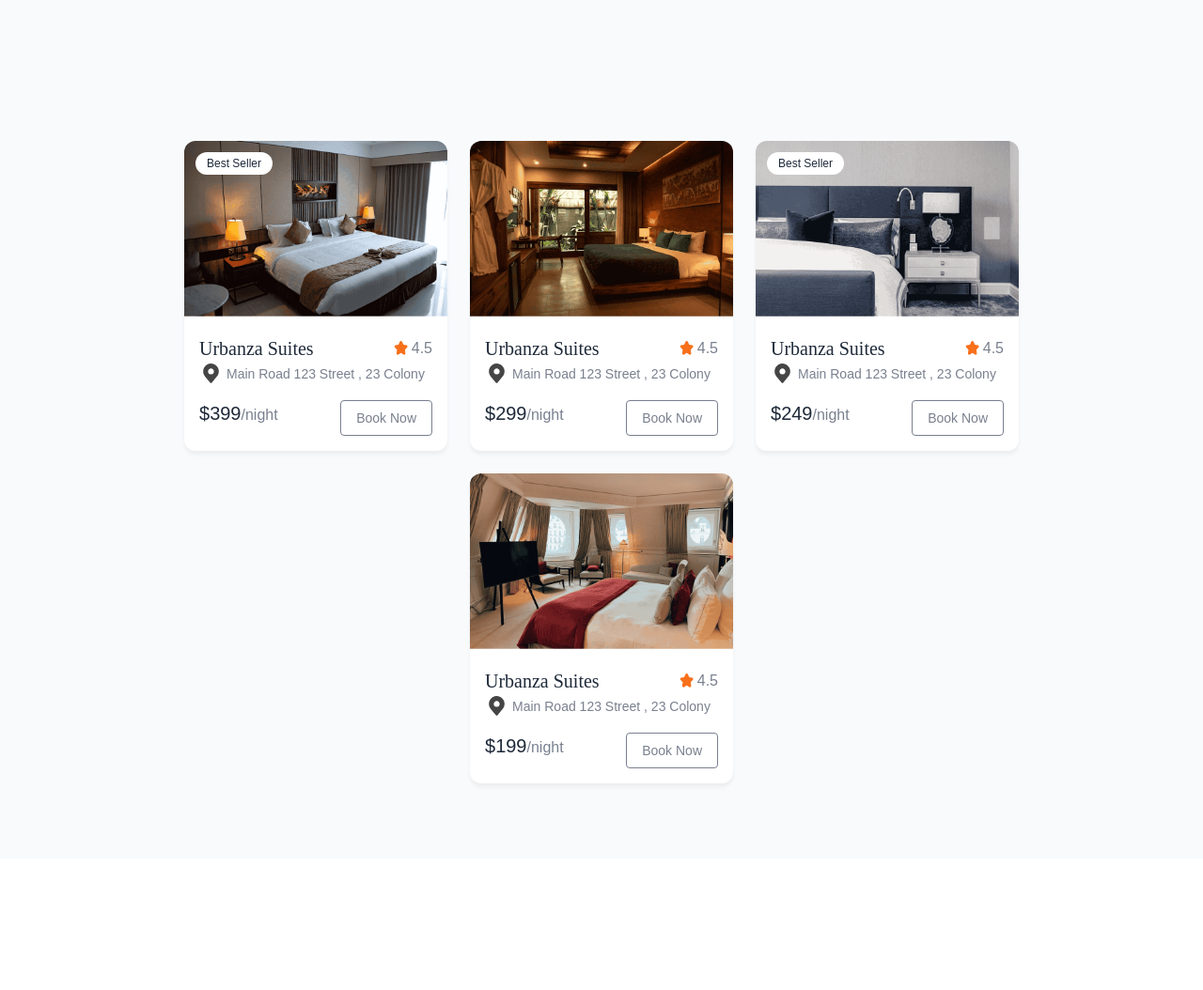
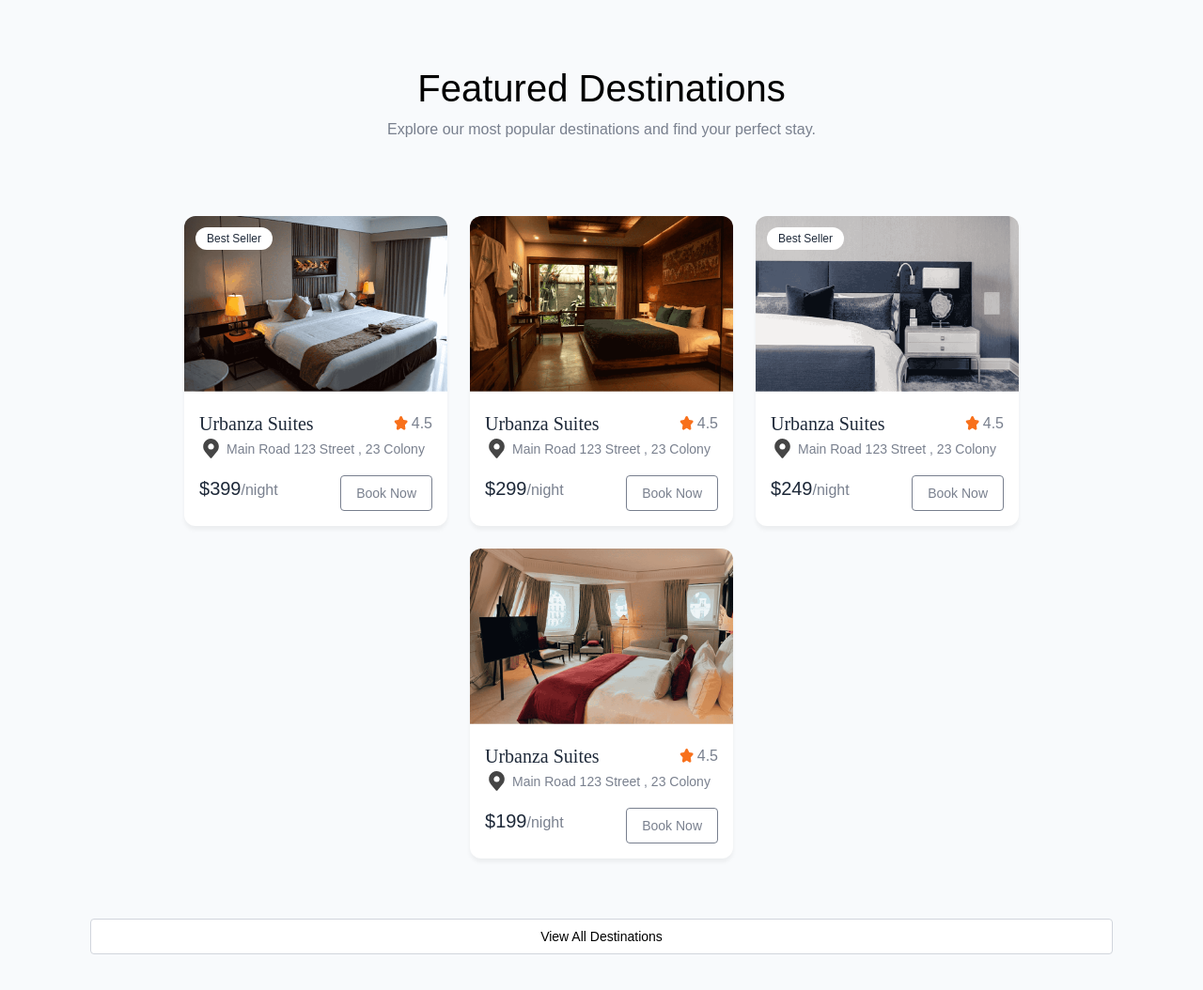
Before and after one commit to 01110011suhail/Rooomy, a React (Vite) app in the folder client/: page / in a window 1280 px wide. Shown: the part 810-1864 px from the top of the page at 94% size. Before the commit the page ends 1724 px from the top, so only its background shows below. Built offline with nearby package versions, Linux system fonts and the light colour scheme; no server answers.

Commit message:
FeauterDest

```diff
--- a/client/src/components/FeaturedDestination.jsx
+++ b/client/src/components/FeaturedDestination.jsx
@@ -1,15 +1,27 @@
 import React from 'react'
 import HotelCard from './HotelCard'
 import { roomsDummyData } from '../assets/assets'
+import Title from './Title'
+import { useNavigate } from 'react-router-dom'
 
 const FeaturedDestination = () => {
+    const navigate = useNavigate();
   return (
     <div className='flex flex-col item-center px-6 md:px-16 lg:px-24 bg-slate-50 py-20'>
+
+        <Title
+        title={'Featured Destinations'}
+        subTitle={'Explore our most popular destinations and find your perfect stay.'}
+        />
+
         <div className='flex flex-wrap items-center justify-center gap-6 mt-20'>
             {roomsDummyData.slice(0,4).map((room,index)=>(
                 <HotelCard  key={room._id} room={room} index={index}/>
             ))}
         </div>
+        <button onClick={()=>{navigate('/rooms'); scrollTo(0,0)}} className='my-16 px-4 py-2 text-sm font-medium border border-gray-300 rounded bg-white hover:bg-gray-50 transition-all cursor-pointer'>
+            View All Destinations
+        </button>
     </div>
   )
 }
--- /dev/null
+++ b/client/src/components/Title.jsx
@@ -0,0 +1,12 @@
+import React from 'react'
+
+const Title = ({title,subTitle,align,font}) => {
+  return (
+    <div className={'flex flex-col justify-center items-center text-center ${align=== "left} && "md:items-start md:text-left"}  '}>
+        <h1 className={'text-3xl md:text-[40px] ${font || "font-playfair"} '}>{title}</h1>
+        <p className=' text-sm md:text-base mt-2 text-gray-500/90 max-w-174'>{subTitle}</p>
+    </div>
+  )
+}
+
+export default Title
```
